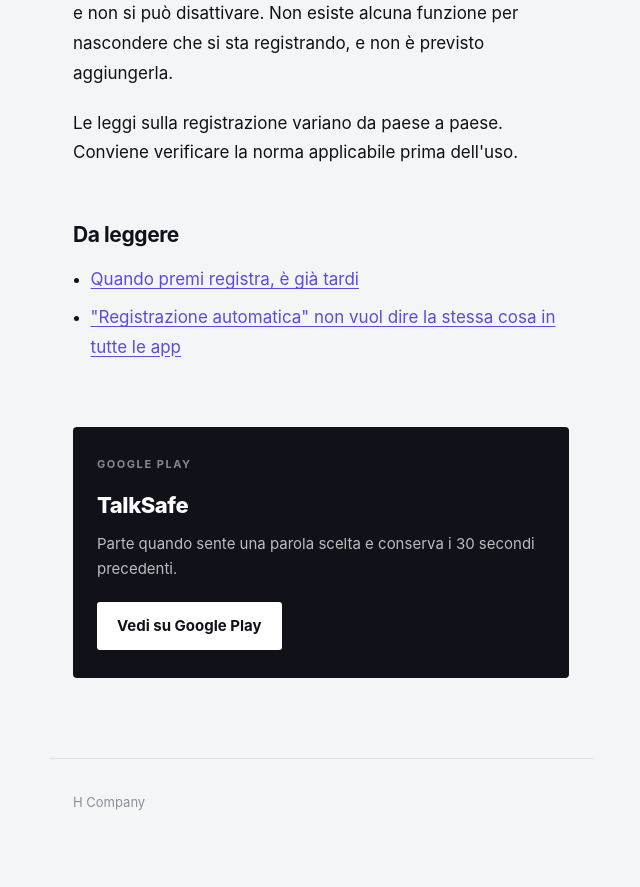
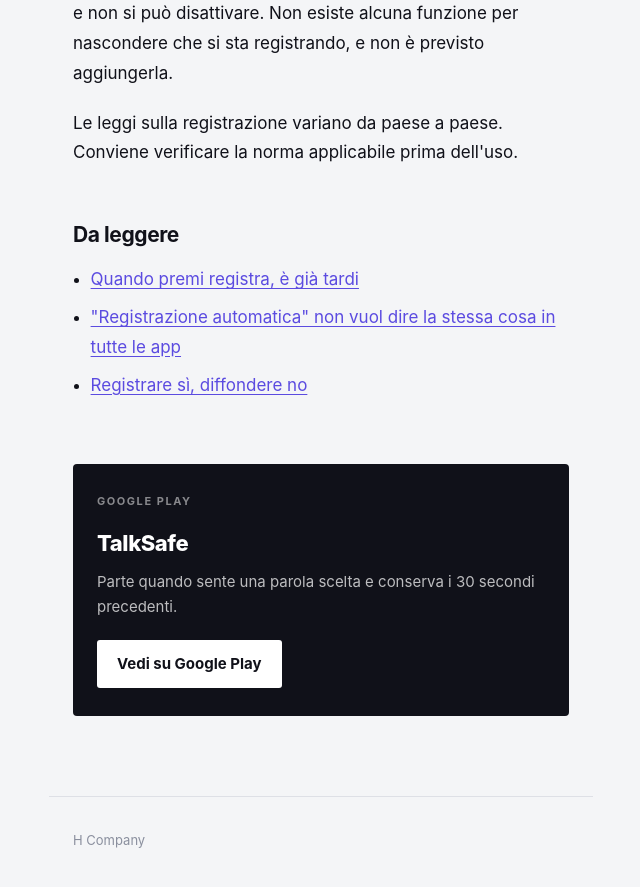
Before and after one commit to hcompany-kr/hcompany-kr.github.io, a Jekyll site: the page built from talksafe/it/index.html, in a window 1280 px wide and 900 px high, scrolled down 3847 px. Shown: the top 887 px of the window, without its empty margins (319-959 px from the left). Built offline with Jekyll 4.4.1, drawn with Linux system fonts in a browser that asks for light colours; some web fonts are replaced; before the commit the page ends 4709 px from its top, so only the background shows below that; some of the changed lines change nothing that is shown.

Commit message:
Add files via upload

```diff
--- a/talksafe/it/index.html
+++ b/talksafe/it/index.html
@@ -29,7 +29,8 @@
 {
   "@context": "https://schema.org",
   "@type": "SoftwareApplication",
-  "name": "TalkSafe",
+  "name": "TalkSafe Auto Voice Recorder",
+  "alternateName": "TalkSafe",
   "applicationCategory": "UtilitiesApplication",
   "applicationSubCategory": "Voice Recorder",
   "operatingSystem": "Android",
@@ -191,6 +192,7 @@
       <ul>
         <li><a href="{{ '/blog/it/recording-delay/' | relative_url }}">Quando premi registra, è già tardi</a></li>
         <li><a href="{{ '/blog/it/auto-recording-types/' | relative_url }}">"Registrazione automatica" non vuol dire la stessa cosa in tutte le app</a></li>
+        <li><a href="{{ '/blog/it/registrare-conversazione/' | relative_url }}">Registrare sì, diffondere no</a></li>
       </ul>
 
     </div>
```
